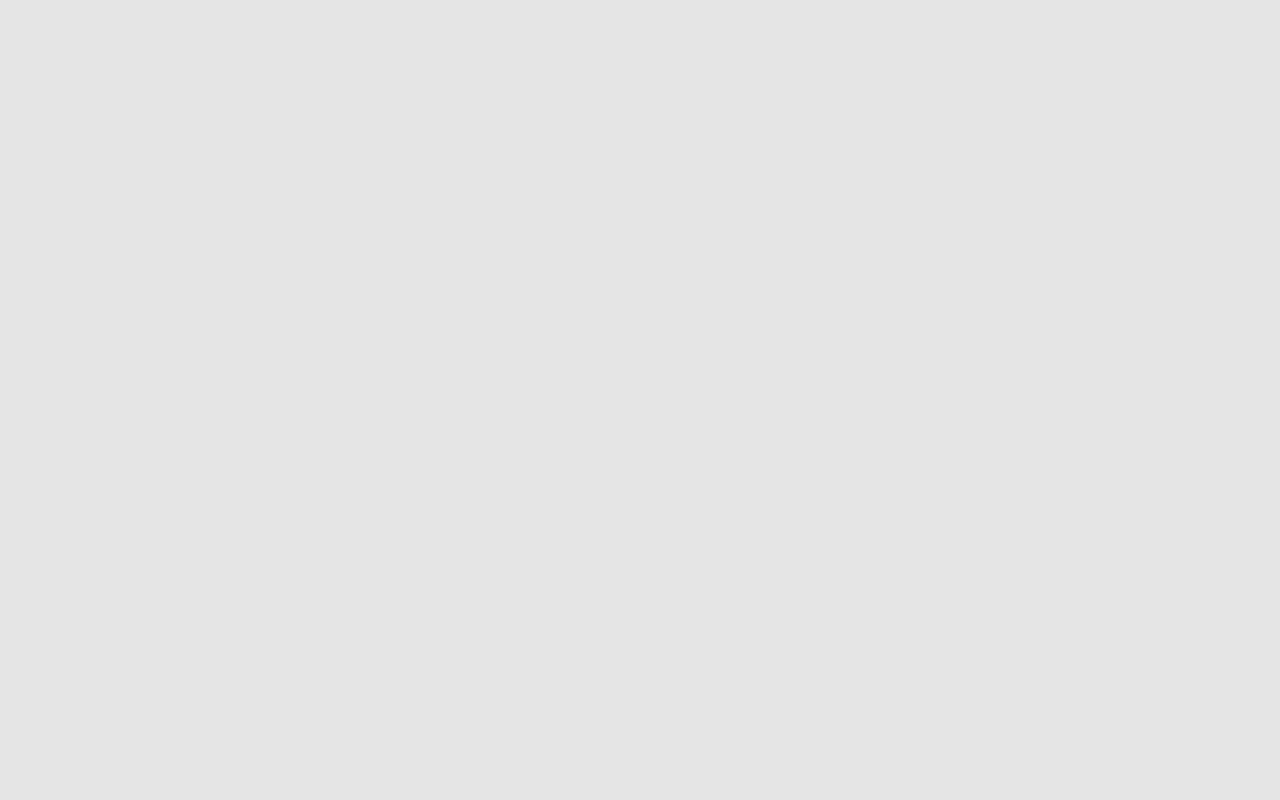
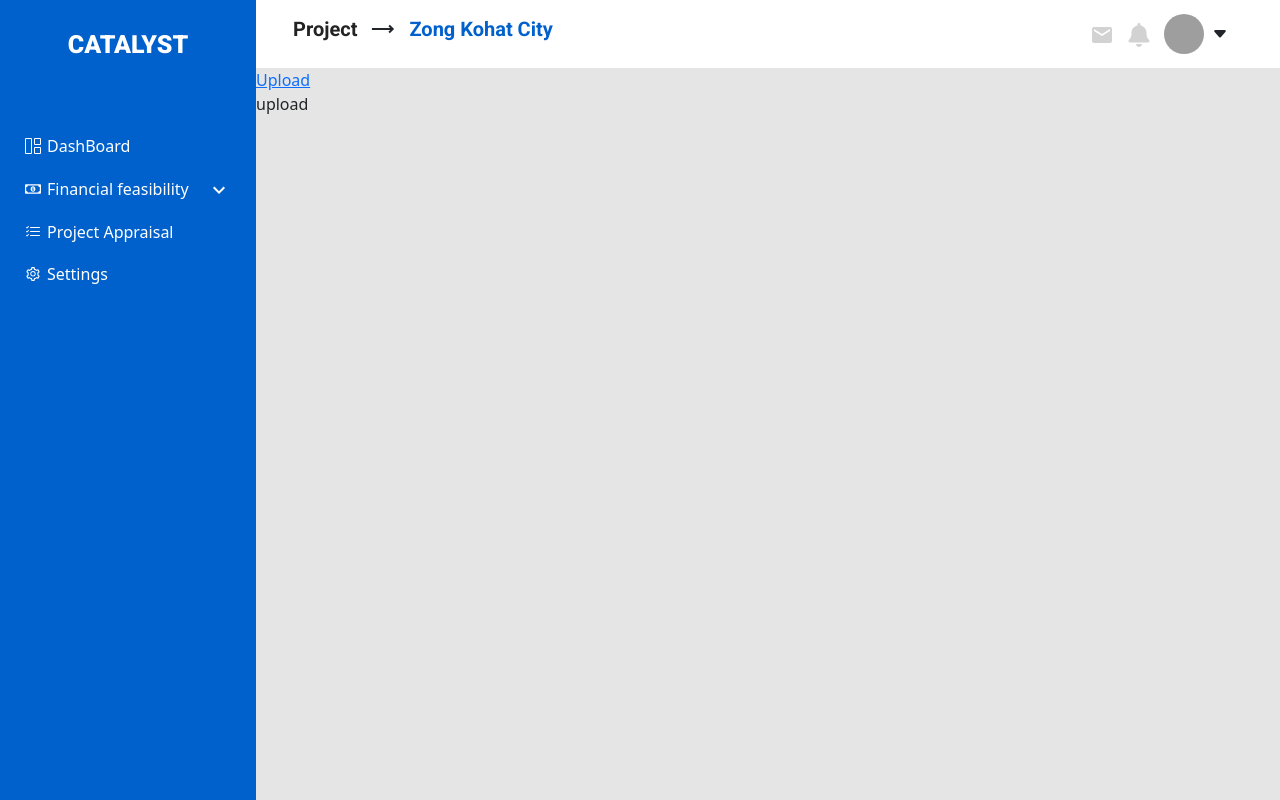
Before and after one commit to Masab-M/CatalystApp, a React (Vite) app: page /userOne/dashBoard/Project/assumption in a window 1280 px wide. Before the commit this address had no page. Built offline with nearby package versions, Linux system fonts and the light colour scheme; grey boxes are pictures that could not be loaded.

Commit message:
Assumptions

```diff
--- a/src/App.jsx
+++ b/src/App.jsx
@@ -7,6 +7,9 @@ import Home from "./view/userOne/Home";
 import GenerateFF from "./components/userOne/GenerateFF";
 import ViewFF from "./components/userOne/ViewFF";
 import Links from "./components/Links";
+import Assumption from "./components/userOne/create/Assumption";
+import Upload from "./components/userOne/create/upload";
+import Import from "./components/userOne/create/Import";
 function App() {
 
   return (
@@ -17,6 +20,11 @@ function App() {
         <Route path="userOne/login" element={<Login />} />
         <Route path="userOne/dashBoard" element={<CreateProject />}>
           <Route path="Project/create" element={<CreateProjectComponent />} />
+          <Route path="Project/assumption" element={ <Assumption /> } >
+            <Route path="" element={<Upload />}/>
+            <Route path="upload" element={ <Upload/> }/>
+            <Route path='import' element={<Import/>}/>
+          </Route>
           <Route path="Project/review" element={<ReviewProject/>} />
           <Route path="ff/generate" element={ <GenerateFF/> } />
           <Route path="ff/view" element={ <ViewFF/> } />
--- a/src/components/Dashboard/DashNav.css
+++ b/src/components/Dashboard/DashNav.css
@@ -1,4 +1,6 @@
-.DashNav {position: absolute;width: 80%;background-color: var(--white);right: 0px;}
+.DashNav {  position: relative;
+    background-color: var(--white);
+    right: 0px;}
 .BranchDet {padding: 14px 25px;display: flex;gap: 14px;align-items: center;}
 
 .BranchDet span.type {display: block;font-size: 20px;font-family: 'Roboto',sans-serif;font-weight: 600;color: var(--textBlack);}
--- a/src/components/createForm/Project.jsx
+++ b/src/components/createForm/Project.jsx
@@ -1,6 +1,7 @@
 import React from 'react'
 import { Col, Container,Row } from 'react-bootstrap'
 import {FiArrowLeft} from 'react-icons/fi'
+import { Link } from 'react-router-dom'
 import './project.css'
 function Project() {
   return (
@@ -53,7 +54,7 @@ function Project() {
                                   </select>
                               </div>
                               <div className="form-submit">
-                                  <a href="#">Next</a>
+                                  <Link to="/userOne/dashBoard/Project/assumption">Next</Link>
                               </div>
                           </form>
                       </Col>
--- a/src/components/createForm/project.css
+++ b/src/components/createForm/project.css
@@ -1,6 +1,6 @@
 
 .formcontent {margin: auto;
-    padding-top: 120px;
+    padding-top: 60px;
     width: 530px;}
 .formcontent .formDiv {background-color: var(--white);padding: 22px;border-radius: 5px;}
 
--- /dev/null
+++ b/src/components/userOne/create/Assumption.jsx
@@ -0,0 +1,15 @@
+import React from 'react'
+import { Link, NavLink, Outlet } from 'react-router-dom'
+import DashNav from '../../Dashboard/DashNav'
+
+export default function Assumption() {
+  return (
+    <>
+    <DashNav srch={false} />
+    <div className="assumpLinks">
+        <NavLink to='upload'>Upload </NavLink>
+    </div>
+    <Outlet/>
+    </>
+  )
+}
--- /dev/null
+++ b/src/components/userOne/create/Import.jsx
@@ -0,0 +1,7 @@
+import React from 'react'
+
+export default function Import() {
+  return (
+    <div>Import</div>
+  )
+}
--- /dev/null
+++ b/src/components/userOne/create/upload.jsx
@@ -0,0 +1,9 @@
+import React from 'react'
+
+export default function upload() {
+  return (
+    <>
+upload
+    </>
+  )
+}
--- a/src/components/userOne/rvProject.css
+++ b/src/components/userOne/rvProject.css
@@ -1,4 +1,4 @@
-.viewProject {    padding: 120px 25px 0px 25px;}
+.viewProject {    padding:60px 25px 0px 25px;}
 table.reviewProjects tbody {border-top-width: 0px !important;}
 
 table.reviewProjects thead {color: var(--white);font-size: 18px;font-family: 'Roboto',sans-serif;border-radius: 5px;font-weight: 500;}
```
